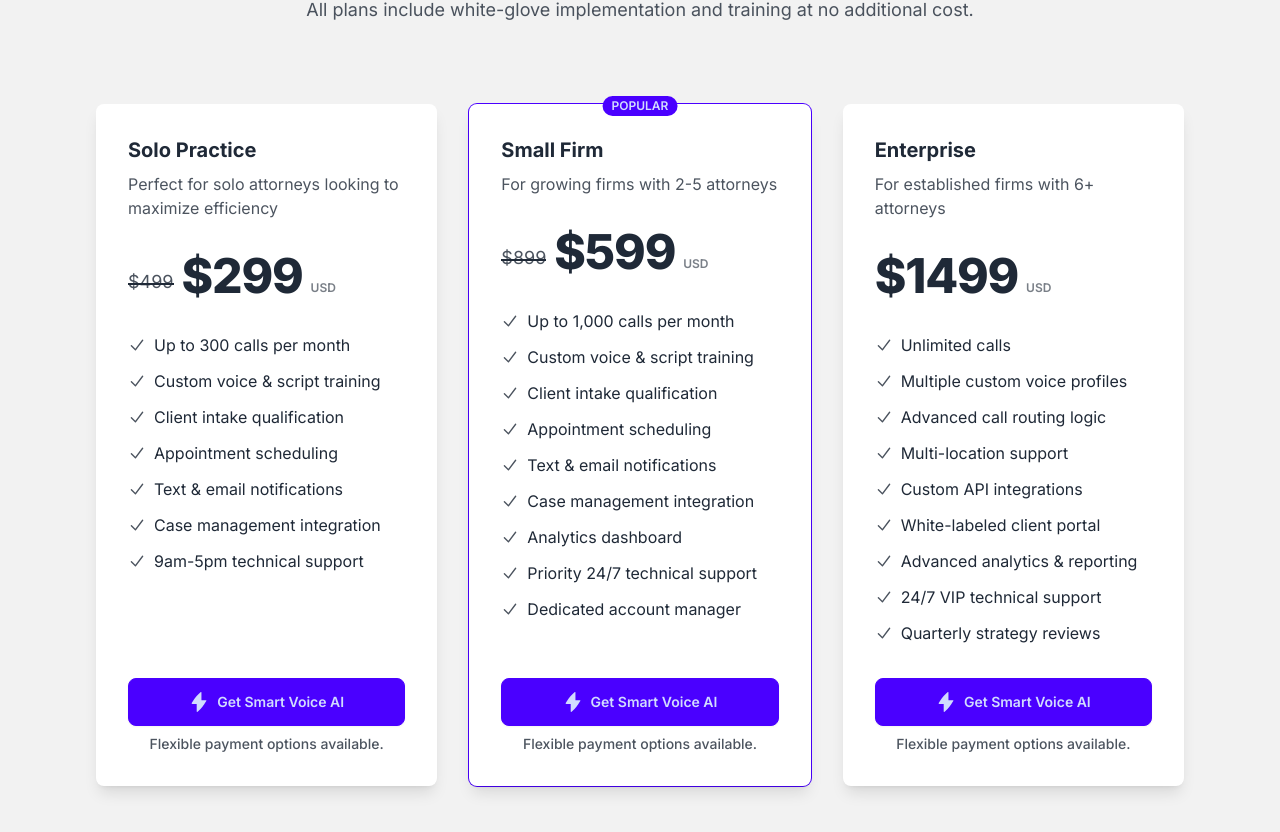
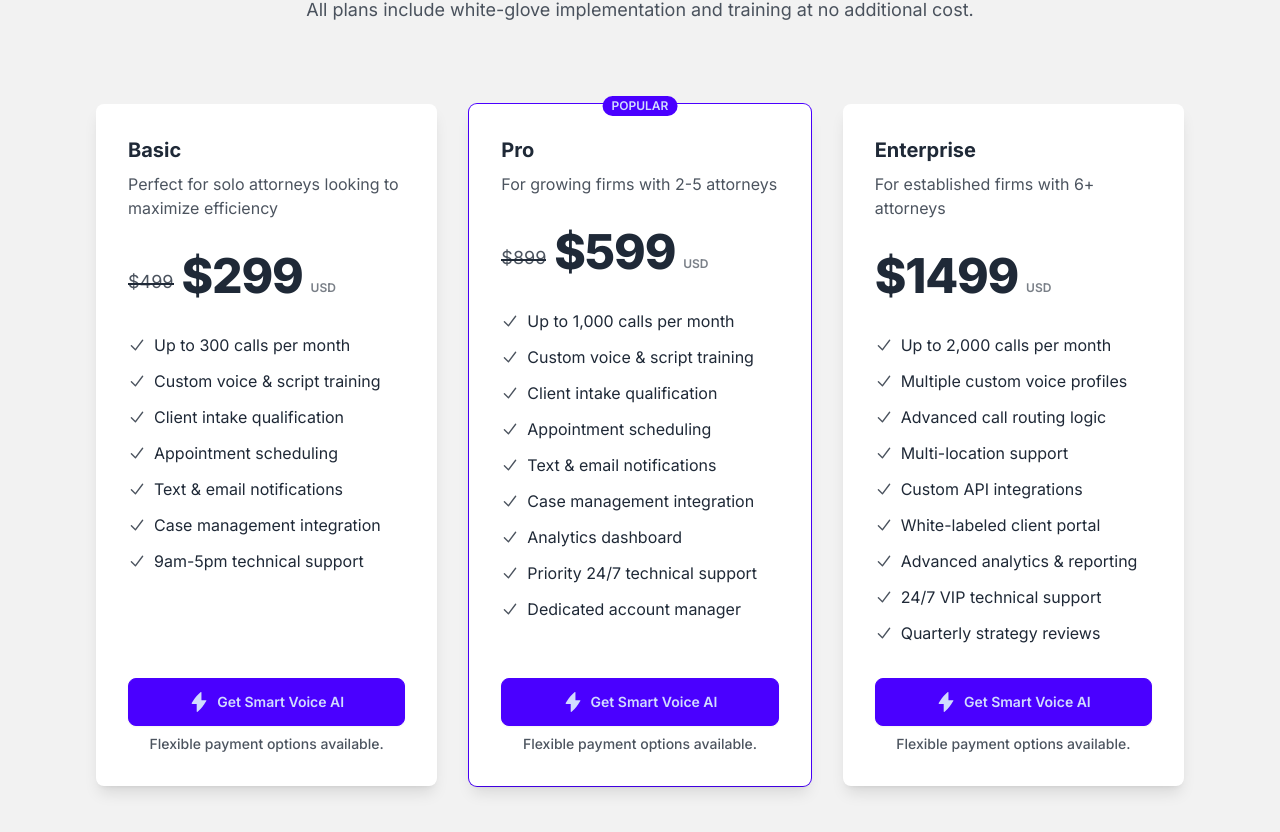
Before and after one commit to smartvoiceainet/smartvoice, a Next.js app: page / in a window 1280 px wide. Shown: the part 5553-6385 px from the top of the page. Built offline with nearby package versions, Linux system fonts and the light colour scheme; no server answers.

Commit message:
updated pricing changed naming to basic pro etc

```diff
--- a/components/Pricing.tsx
+++ b/components/Pricing.tsx
@@ -8,7 +8,7 @@
 // Define Smart Voice AI pricing plans
 const smartVoiceAIPlans = [
   {
-    name: "Solo Practice",
+    name: "Basic",
     priceId: "solo-practice",
     price: 299,
     priceAnchor: 499,
@@ -26,7 +26,7 @@
     cta: "Start Free Trial"
   },
   {
-    name: "Small Firm",
+    name: "Pro",
     priceId: "small-firm",
     price: 599,
     priceAnchor: 899,
@@ -52,7 +52,7 @@
     priceAnchor: null,
     description: "For established firms with 6+ attorneys",
     features: [
-      "Unlimited calls",
+      "Up to 2,000 calls per month",
       "Multiple custom voice profiles",
       "Advanced call routing logic",
       "Multi-location support",
```
